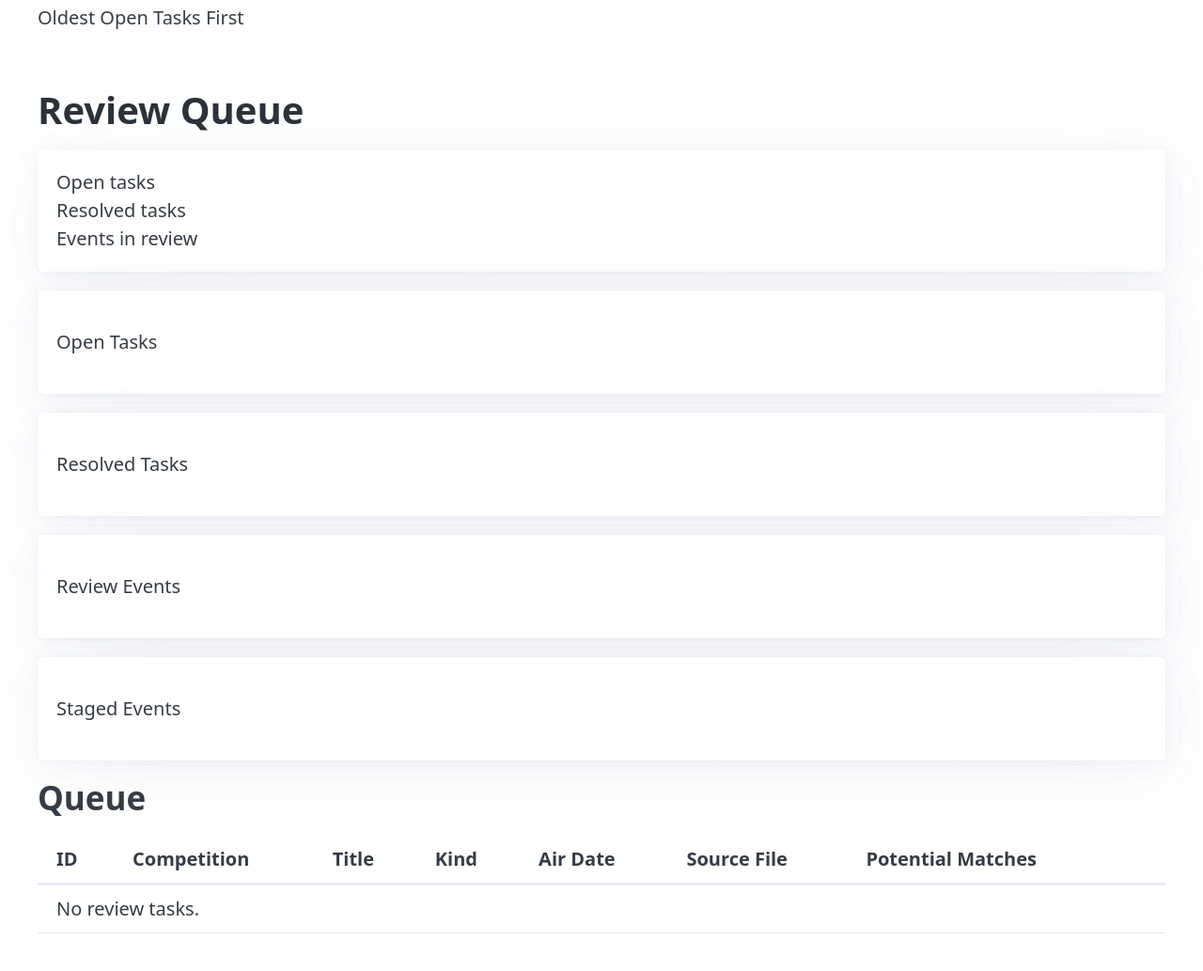
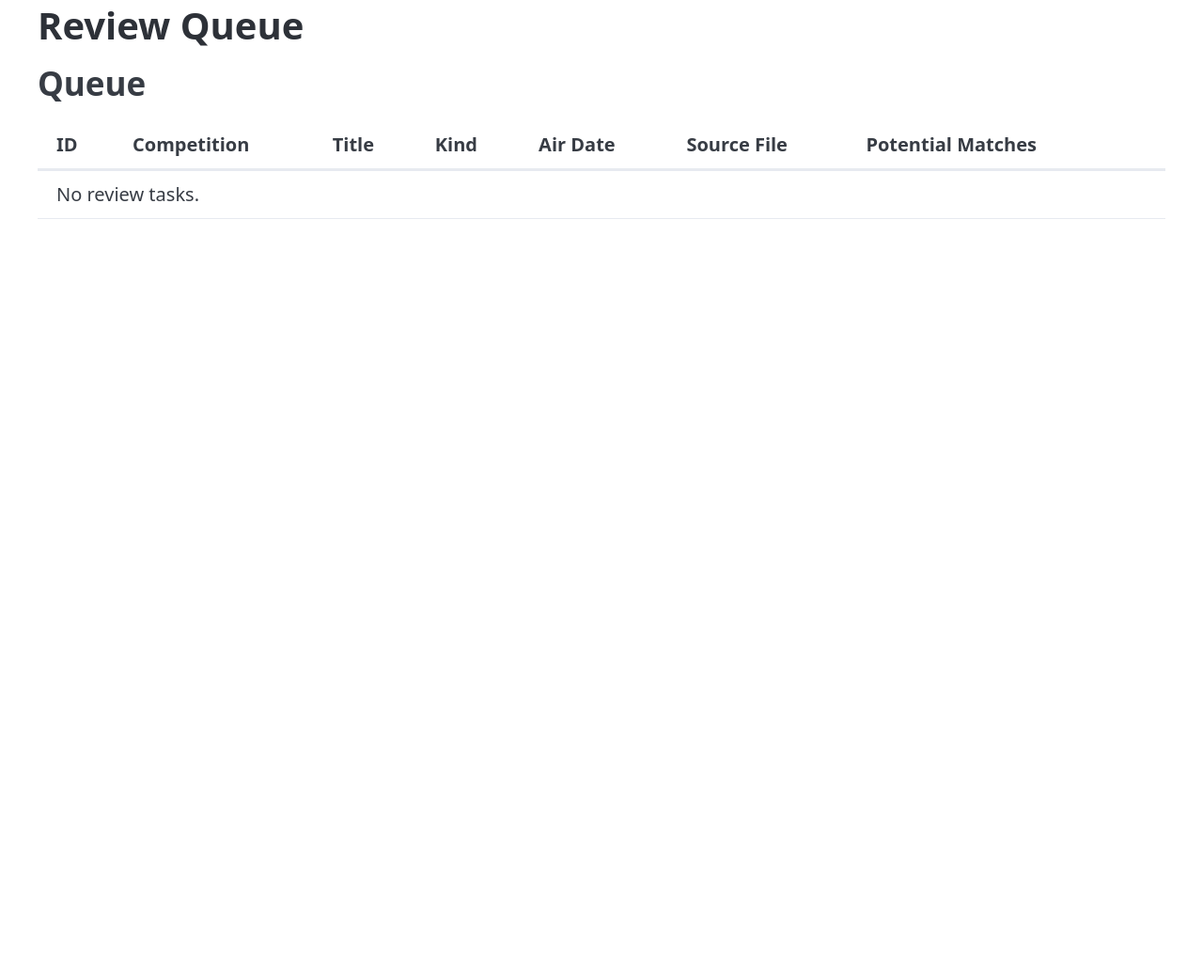
Before and after one commit to mmmmmtasty/SportScanner, a Python web app: template sportscanner2/src/sportscanner/templates/review_queue.html in a window 1280 px wide. Shown: the part 86-1119 px from the top of the page at 94% size. After the commit the page ends 319 px from the top, so only its background shows below. Run offline with Jinja, Linux system fonts and the light colour scheme; the template is opened without the code that fills it, so the values that code supplies are empty; some libraries are stand-ins or nearby versions.

Commit message:
Fix review queue header and TSDB probe

```diff
--- a/sportscanner2/src/sportscanner/templates/review_queue.html
+++ b/sportscanner2/src/sportscanner/templates/review_queue.html
@@ -3,30 +3,8 @@
 {% block content %}
 <section class="page-header">
   <div>
-    <p class="eyebrow">Oldest Open Tasks First</p>
     <h1>Review Queue</h1>
   </div>
-  <article class="hero-card queue-card">
-    <div class="status-line">
-      <span>Open tasks</span>
-      <strong>{{ summary.open_tasks }}</strong>
-    </div>
-    <div class="status-line">
-      <span>Resolved tasks</span>
-      <strong>{{ summary.resolved_tasks }}</strong>
-    </div>
-    <div class="status-line">
-      <span>Events in review</span>
-      <strong>{{ summary.review_recordings }}</strong>
-    </div>
-  </article>
-</section>
-
-<section class="stat-grid compact-grid">
-  <article class="metric-card"><h2>{{ summary.open_tasks }}</h2><p>Open Tasks</p></article>
-  <article class="metric-card"><h2>{{ summary.resolved_tasks }}</h2><p>Resolved Tasks</p></article>
-  <article class="metric-card"><h2>{{ summary.review_recordings }}</h2><p>Review Events</p></article>
-  <article class="metric-card"><h2>{{ summary.staged_recordings }}</h2><p>Staged Events</p></article>
 </section>
 
 <section class="panel">
```
Also changed, not shown: sportscanner2/src/sportscanner/admin/router.py (+0 -11 lines), sportscanner2/src/sportscanner/upstream/thesportsdb/client.py (+7 -7 lines), sportscanner2/tests/test_admin.py (+5 -1 lines), sportscanner2/tests/test_thesportsdb_client.py (+11 -0 lines), 1 other file.
